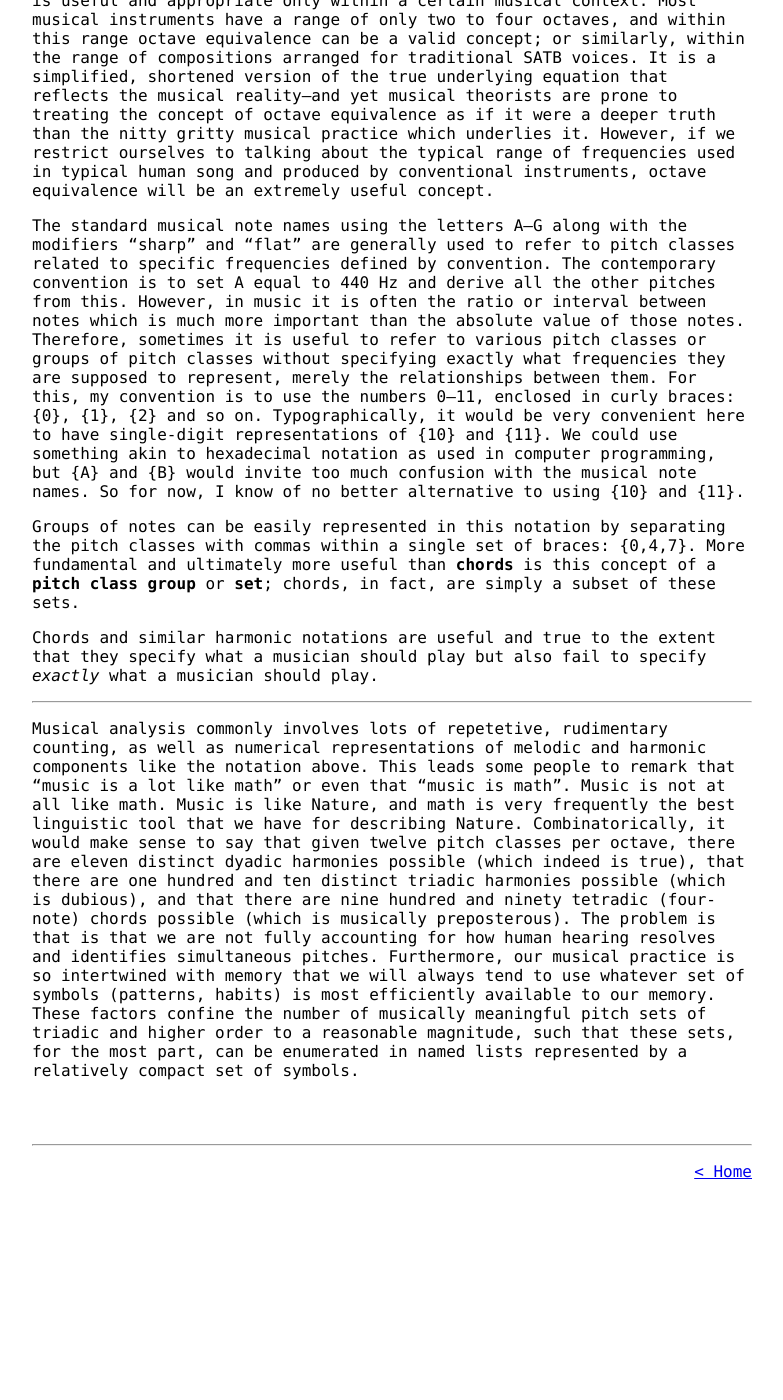
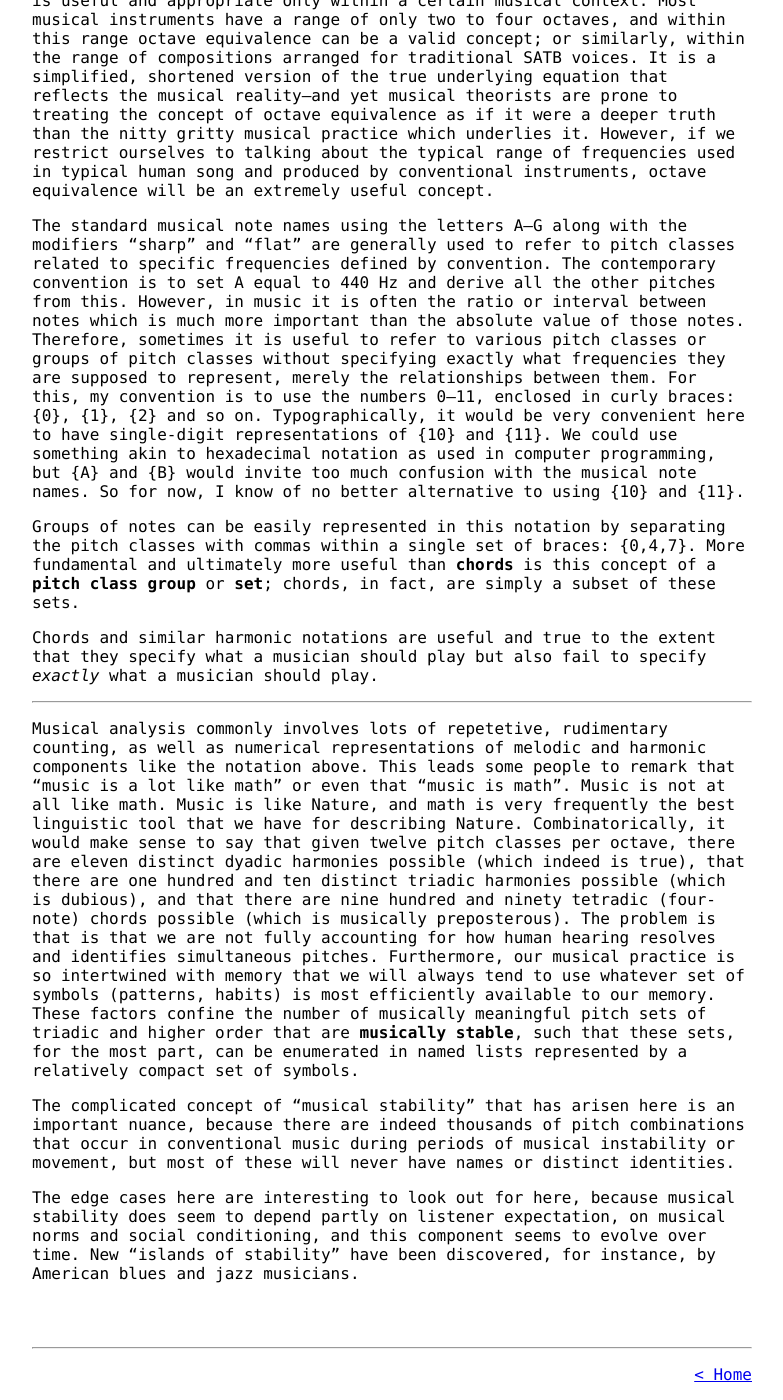
Before and after one commit to popempire/hjhw, a Jekyll site: the page built from _posts/2024-12-28-music-theory.md, in a window 1280 px wide and 1400 px high, scrolled down 892 px. Shown: the whole window, without its empty margins (248-1031 px from the left). Built offline with Jekyll 4.4.1, drawn with Linux system fonts in a browser that asks for light colours; before the commit the page ends 2089 px from its top, so only the background shows below that.

Commit message:
Update 2024-12-28-music-theory.md

```diff
--- a/_posts/2024-12-28-music-theory.md
+++ b/_posts/2024-12-28-music-theory.md
@@ -96,6 +96,17 @@ resolves and identifies simultaneous pitches. Furthermore, our musical practice
 is so intertwined with memory that we will always tend to use whatever set of
 symbols (patterns, habits) is most efficiently available to our memory.
 These factors confine the number of musically meaningful pitch sets of triadic
-and higher order to a reasonable magnitude, such that these sets, for the most
+and higher order that are __musically stable__, such that these sets, for the most
 part, can be enumerated in named lists represented by a relatively compact set
 of symbols.
+
+The complicated concept of "musical stability" that has arisen here is an
+important nuance, because there are indeed thousands of pitch combinations
+that occur in conventional music during periods of musical instability or move<wbr>
+ment, but most of these will never have names or distinct identities.
+
+The edge cases here are interesting to look out for here, because musical
+stability does seem to depend partly on listener expectation, on musical norms
+and social conditioning, and this component seems to evolve over time. New
+"islands of stability" have been discovered, for instance, by American blues and jazz
+musicians.
```
